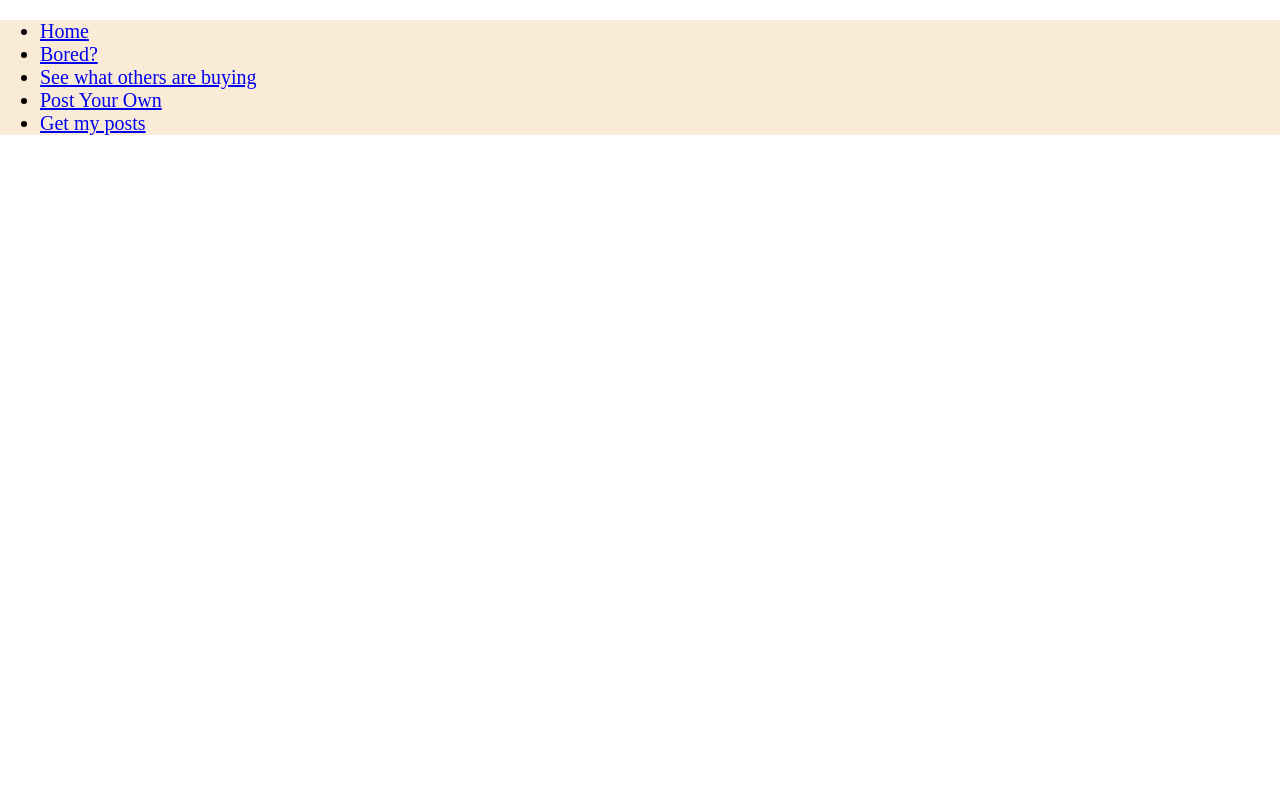
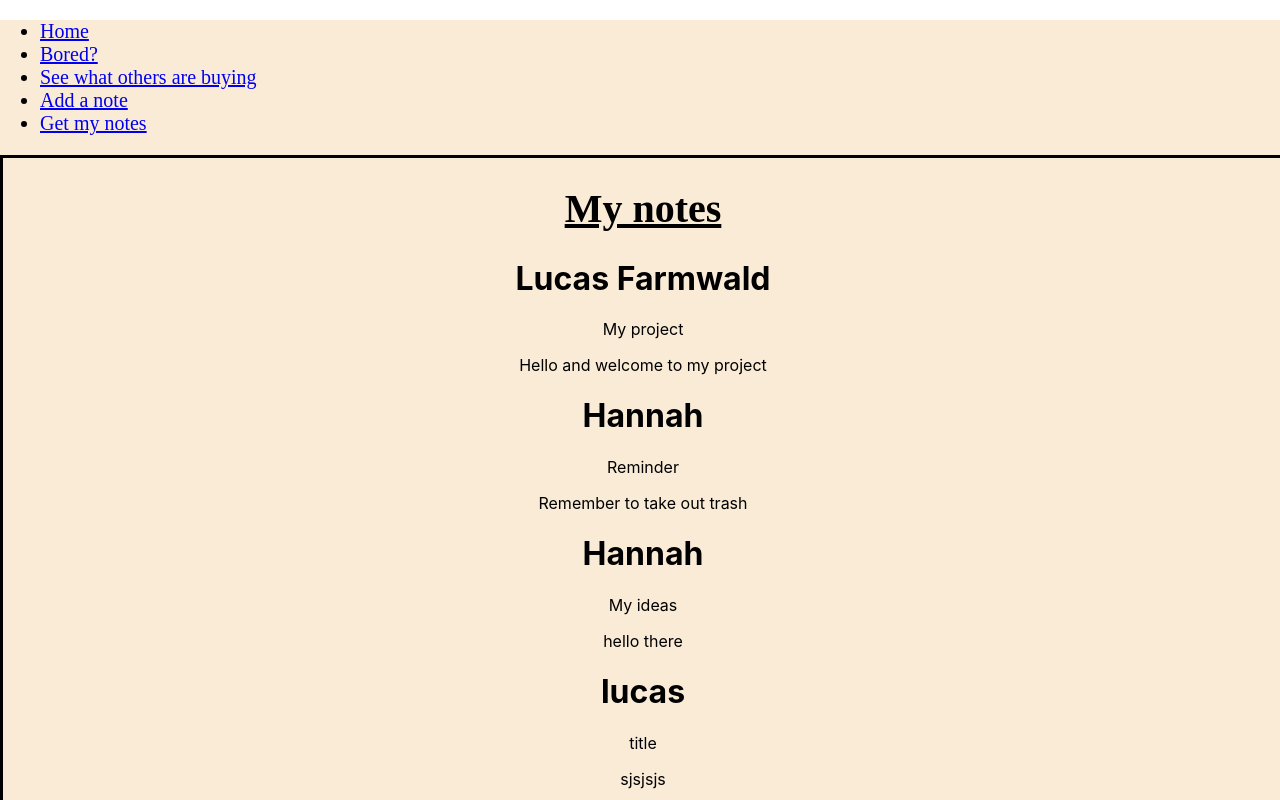
Before and after one commit to Lucasfarmwald/phase2project, a React (Create React App) app: page /GetMyNotes in a window 1280 px wide. Shown: the top 800 px of the page. Built offline with nearby package versions, Linux system fonts and the light colour scheme; data requests are answered from the project's data file.

Commit message:
updated names of my components

```diff
--- a/db.json
+++ b/db.json
@@ -17,6 +17,12 @@
       "body": "hello there",
       "author": "Hannah",
       "id": 4
+    },
+    {
+      "title": "title",
+      "body": "sjsjsjs",
+      "author": "lucas",
+      "id": 5
     }
   ]
 }
--- a/src/App.js
+++ b/src/App.js
@@ -1,13 +1,13 @@
 
+import './App.css';
 import Navbar from './components/Navbar';
-import './App.css';
 import Bored from './components/Bored';
+import SeeWhatOthers from './components/SeeWhatOthers';
+import AddNotes from './components/AddNotes';
+import GetMyNotes from './components/GetMyNotes';
+import Home from './components/Home';
+import { BrowserRouter as Router, Route, Switch} from "react-router-dom";
 
-import SeeWhatOthers from './components/SeeWhatOthers';
-import Post from './components/Post';
-import FetchYourData from './components/FetchYourData';
-import { BrowserRouter as Router, Route, Switch} from "react-router-dom";
-import Home from './components/Home';
 
 
 
@@ -32,11 +32,11 @@ function App() {
       <Route exact path="/Bored" >
         <Bored/>
       </Route>
-      <Route exact path="/Post">
-        <Post />
+      <Route exact path="/AddNotes">
+        <AddNotes />
       </Route>
-      <Route exact path="/FetchYourData" >
-        <FetchYourData />
+      <Route exact path="/GetMyNotes" >
+        <GetMyNotes />
       </Route>
       <Route exact path="/SeeWhatOthers" >
         <SeeWhatOthers />
--- a/src/components/Post.js
+++ b/src/components/AddNotes.js
@@ -2,7 +2,7 @@ import React, {useState} from "react";
 
 
 
-function Post() {
+function AddNotes() {
 
 const [formData, setFormData] = useState({
     title:"",
@@ -50,4 +50,4 @@ function handleSubmit(e) {
     )
 }
 
-export default Post
+export default AddNotes
--- a/src/components/FetchYourData.js
+++ b/src/components/GetMyNotes.js
@@ -1,7 +1,7 @@
 import React, { useState, useEffect} from "react";
 
 
-function FetchYourData() {
+function GetMyNotes() {
 
 const [data, setData] = useState()
 
@@ -34,8 +34,8 @@ fetch('http://localhost:3000/posts')
 .then((posts) => setData(posts.map(post =>{
     return( <div>
             <h1>{post.author}</h1>
-            <p style={styleObject.title} >{post.title}</p>
-            <p key={post.body} >{post.body}</p>
+            <p>{post.title}</p>
+            <p>{post.body}</p>
             </div>)}
     )))
 },[])
@@ -49,4 +49,4 @@ fetch('http://localhost:3000/posts')
 }
 
 
-export default FetchYourData
+export default GetMyNotes
--- a/src/components/Navbar.js
+++ b/src/components/Navbar.js
@@ -36,13 +36,13 @@ const styleObject = {
                 </NavLink>
                     </li>
                     <li>
-                <NavLink exact to='/Post'>
-                    Post Your Own
+                <NavLink exact to='/AddNotes'>
+                    Add a note
                 </NavLink>
                     </li>
                     <li>
-                <NavLink exact to='/FetchYourData' >
-                    Get my posts
+                <NavLink exact to='/GetMyNotes' >
+                    Get my notes
                 </NavLink>
                     </li>
                 </ul>
```
